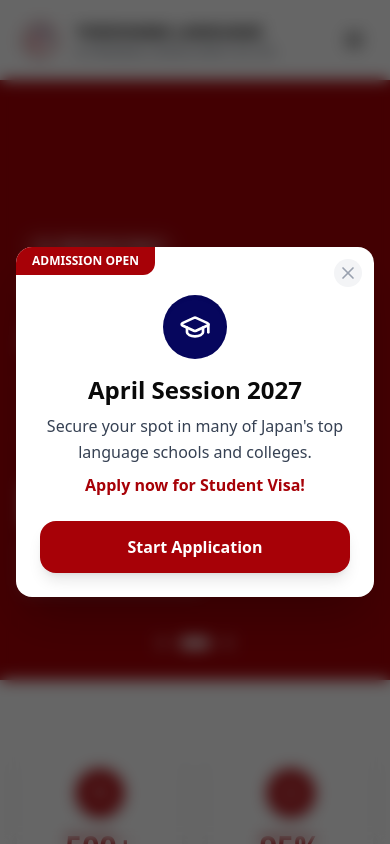
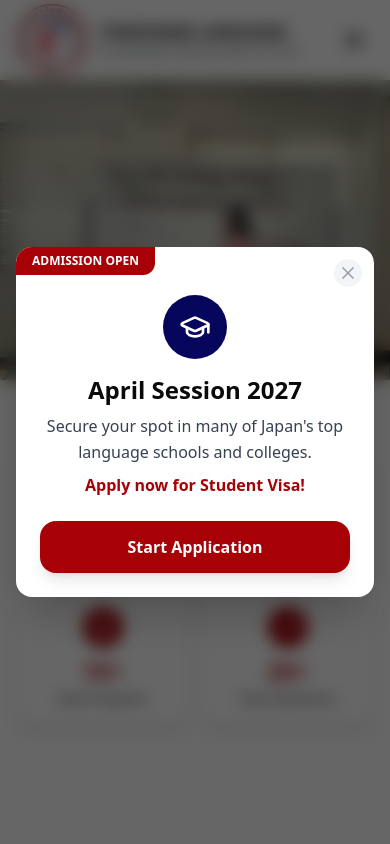
Before and after one commit to AdityaXD007/Keiko-Consultancy-Website, a Next.js app: page / in a window 390 px wide. Shown: the top 844 px of the page. Built offline with nearby package versions, Linux system fonts and the light colour scheme.

Commit message:
FIX: Changed the logo size at footer and navbar and made the 20+ section more visible

```diff
--- a/app/page.tsx
+++ b/app/page.tsx
@@ -92,8 +92,7 @@ function StudentTestimonialCard({ testimonial, index }: { testimonial: Testimoni
           <div className="flex items-center gap-2 mb-5">
             <button
               onClick={() => setLang('en')}
-              className={`px-4 py-1.5 rounded-full text-sm font-medium transition-all ${
-                lang === 'en'
+              className={`px-4 py-1.5 rounded-full text-sm font-medium transition-all ${lang === 'en'
                 ? 'bg-yokohama-red text-white shadow-sm'
                 : 'bg-gray-100 text-gray-600 hover:bg-gray-200'
                 }`}
@@ -102,8 +101,7 @@ function StudentTestimonialCard({ testimonial, index }: { testimonial: Testimoni
             </button>
             <button
               onClick={() => setLang('ja')}
-              className={`px-4 py-1.5 rounded-full text-sm font-medium transition-all ${
-                lang === 'ja'
+              className={`px-4 py-1.5 rounded-full text-sm font-medium transition-all ${lang === 'ja'
                 ? 'bg-yokohama-red text-white shadow-sm'
                 : 'bg-gray-100 text-gray-600 hover:bg-gray-200'
                 }`}
@@ -347,7 +345,7 @@ export default function Home() {
     <div className="min-h-screen bg-white">
       <Navbar />
 
-      <section className="relative h-[600px] lg:h-[700px] mt-20 flex flex-col lg:block overflow-hidden bg-gray-900 group">
+      <section className="relative h-[300px] sm:h-[400px] lg:h-[700px] mt-20 flex flex-col lg:block overflow-hidden bg-gray-900 group">
         {/* Background Image */}
         <div className="absolute inset-y-0 right-0 left-0 lg:left-[400px] z-0 bg-gray-900">
           <AnimatePresence mode="wait">
@@ -365,10 +363,10 @@ export default function Home() {
         </div>
 
         {/* Left Red Semi-Circle Background */}
-        <div className="absolute z-10 inset-0 lg:auto lg:top-1/2 lg:-translate-y-1/2 lg:-left-[550px] lg:w-[1100px] lg:h-[1100px] lg:rounded-full bg-yokohama-red shadow-2xl pointer-events-none"></div>
+        <div className="hidden lg:block absolute z-10 inset-0 lg:auto lg:top-1/2 lg:-translate-y-1/2 lg:-left-[550px] lg:w-[1100px] lg:h-[1100px] lg:rounded-full bg-yokohama-red shadow-2xl pointer-events-none"></div>
 
         {/* Content Container */}
-        <div className="relative lg:absolute z-20 w-full h-full lg:inset-y-0 lg:left-0 flex flex-col justify-center px-6 lg:pl-24 lg:pr-8 lg:w-[550px] pointer-events-none">
+        <div className="hidden lg:flex relative lg:absolute z-20 w-full h-full lg:inset-y-0 lg:left-0 flex-col justify-center px-6 lg:pl-24 lg:pr-8 lg:w-[550px] pointer-events-none">
           <div className="w-full pointer-events-auto pt-16 lg:pt-0 text-white">
             {/* Admission Open Pill */}
             <div className="inline-flex items-center space-x-2 bg-white/10 rounded-full px-3 py-1 mb-4 border border-white/20">
@@ -429,12 +427,12 @@ export default function Home() {
         </div>
 
         {/* 20+ Years Icon on right edge of red circle */}
-        <div className="hidden lg:flex absolute top-2 left-2 lg:top-28 lg:-translate-y-1/2 lg:left-[350px] z-40 pointer-events-none">
+        <div className="hidden lg:flex absolute top-2 left-2 lg:top-30 lg:-translate-y-1/2 lg:left-[350px] z-40 pointer-events-none">
           <div className="relative pointer-events-auto">
-            <div className="flex flex-col items-center justify-center bg-[#0B1A30] rounded-full border-[3px] border-white shadow-xl w-24 h-24">
+            <div className="flex flex-col items-center justify-center bg-[#0B1A30] rounded-full border-[3px] border-white shadow-xl w-26 h-26">
               <Award className="w-4 h-4 text-yellow-400" />
               <div className="text-2xl font-black text-white leading-none drop-shadow-md">20+</div>
-              <div className="text-[6px] font-bold text-yellow-400 text-center uppercase tracking-widest leading-tight mt-0.5">Years of<br />Excellence</div>
+              <div className="text-[10px] font-bold text-yellow-400 text-center uppercase tracking-wider leading-tight mt-0.5">Years of<br />Excellence</div>
             </div>
             {/* Yellow Star Badge */}
             <div className="absolute top-1.5 -right-0.5 w-5 h-5 bg-yellow-400 rounded-full flex items-center justify-center shadow-md border-[1.5px] border-white">
@@ -485,7 +483,7 @@ export default function Home() {
 
       <section className="py-16 bg-white">
         <div className="max-w-7xl mx-auto px-4 sm:px-6 lg:px-8">
-          <div className="grid grid-cols-2 lg:grid-cols-4 gap-6">
+          <div className="grid grid-cols-2 lg:grid-cols-4 gap-3 sm:gap-6">
             {stats.map((stat, index) => {
               const Icon = stat.icon;
               return (
@@ -495,15 +493,15 @@ export default function Home() {
                   whileInView={{ opacity: 1, y: 0 }}
                   transition={{ delay: index * 0.1 }}
                   viewport={{ once: true }}
-                  className="bg-white rounded-xl p-6 text-center shadow-lg hover:shadow-xl transition-shadow border border-gray-100"
+                  className="bg-white rounded-xl p-4 sm:p-6 text-center shadow-lg hover:shadow-xl transition-shadow border border-gray-100"
                 >
-                  <div className="w-12 h-12 bg-yokohama-red rounded-full flex items-center justify-center mx-auto mb-3 shadow-md">
-                    <Icon className="w-6 h-6 text-white" />
+                  <div className="w-10 h-10 sm:w-12 sm:h-12 bg-yokohama-red rounded-full flex items-center justify-center mx-auto mb-2 sm:mb-3 shadow-md">
+                    <Icon className="w-5 h-5 sm:w-6 sm:h-6 text-white" />
                   </div>
-                  <div className="text-3xl font-bold text-yokohama-red mb-1">
+                  <div className="text-2xl sm:text-3xl font-bold text-yokohama-red mb-1">
                     {stat.value}
                   </div>
-                  <div className="text-sm text-yokohama-dark-text font-medium">{stat.label}</div>
+                  <div className="text-xs sm:text-sm text-yokohama-dark-text font-medium">{stat.label}</div>
                 </motion.div>
               );
             })}
--- a/components/Footer.tsx
+++ b/components/Footer.tsx
@@ -9,9 +9,9 @@ export function Footer() {
         <div className="grid grid-cols-1 md:grid-cols-2 lg:grid-cols-4 gap-8 mb-12">
           <div>
             <div className="flex items-center space-x-3 mb-4">
-              <div className="relative w-16 h-16 sm:w-20 sm:h-20 bg-white rounded-full p-1 shadow-md flex-shrink-0">
+              <div className="relative w-20 h-20 sm:w-24 sm:h-24 bg-white rounded-full p-1 shadow-md flex-shrink-0">
                 <div className="relative w-full h-full">
-                  <Image src="/brand/Logo.png" alt="Yokohama Logo" fill className="object-contain" quality={100} sizes="(max-width: 768px) 100vw, 200px" />
+                  <Image src="/brand/Logo.png" alt="Yokohama Logo" fill className="object-contain" quality={100} unoptimized sizes="(max-width: 768px) 100vw, 200px" />
                 </div>
               </div>
               <div className="flex flex-col">
--- a/components/Navbar.tsx
+++ b/components/Navbar.tsx
@@ -25,7 +25,6 @@ export function Navbar() {
     { name: 'Courses', path: '/courses' },
     { name: 'Services', path: '/services' },
     { name: 'Gallery', path: '/gallery' },
-    { name: 'Contact', path: '/contact' },
   ];
 
   return (
@@ -55,8 +54,8 @@ export function Navbar() {
         <div className="max-w-7xl mx-auto px-4 sm:px-6 lg:px-8">
           <div className="flex justify-between items-center h-20">
             <Link href="/" className="flex items-center space-x-3">
-            <div className="relative w-12 h-12 sm:w-14 sm:h-14 shrink-0">
-              <Image src="/brand/Logo.png" alt="Yokohama Logo" fill className="object-contain" quality={100} sizes="(max-width: 768px) 100vw, 200px" />
+              <div className="relative w-18 h-18 shrink-0">
+                <Image src="/brand/Logo.png" alt="Yokohama Logo" fill className="object-contain" quality={100} unoptimized sizes="(max-width: 800px) 100vw, 200px" />
               </div>
               <div className="flex flex-col">
                 <span className="font-bold text-yokohama-dark-text text-base sm:text-lg">YOKOHAMA LANGUAGE</span>
```
Also changed, not shown: public/brand/Logo.png. Lines whose indentation alone changed are shown as unchanged.
